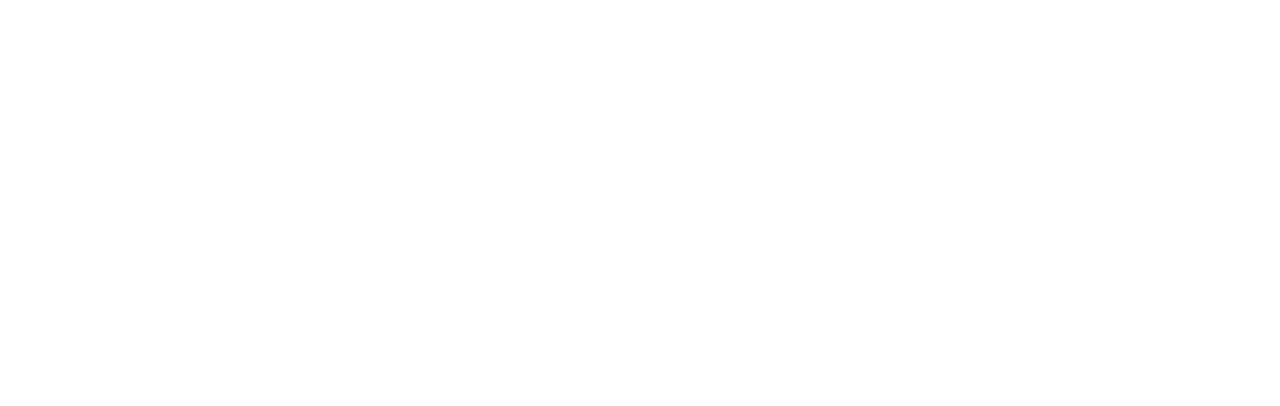
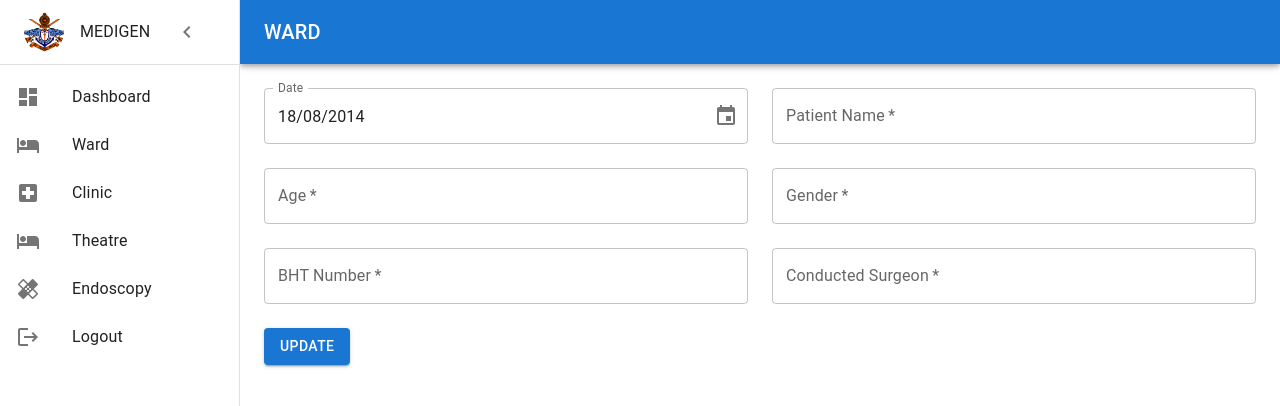
Before and after one commit to SandunMadush/MediGen, a React (Create React App) app: page /user/ward/edit/1 in a window 1280 px wide. Before the commit this address had no page. Shown: the top 406 px of the page. Built offline with nearby package versions, Linux system fonts and the light colour scheme; no server answers.

Commit message:
add delete dialog

```diff
--- a/src/pages/ward/CreateWard.js
+++ b/src/pages/ward/CreateWard.js
@@ -8,14 +8,14 @@
 import TextField from '@mui/material/TextField';
 import dayjs from 'dayjs';
 
-export default function CreateWardForm() {
+export default function CreateWardForm(props) {
 
   const [date, setDate] = React.useState(dayjs('2014-08-18T21:11:54'));
-  const [patientName, setPatientName] = React.useState('');
-  const [bhtNumber, setBhtNumber] = React.useState('');
-  const [age, setAge] = React.useState('');
-  const [gender, setGender] = React.useState('');
-  const [conSurgeon, setConSurgeon] = React.useState('');
+  const [patientName, setPatientName] = React.useState(props.patient_name);
+  const [bhtNumber, setBhtNumber] = React.useState(props.bht_no);
+  const [age, setAge] = React.useState(props.age);
+  const [gender, setGender] = React.useState(props.gender);
+  const [conSurgeon, setConSurgeon] = React.useState(props.con_surgeon);
 
 
   const handleChange = (id, value) => {
@@ -152,7 +152,7 @@
           </Grid>
 
           <Grid item xs={12} >
-            <Button variant="contained" onClick={(event) => handleSubmit(event)}>Submit</Button>
+            <Button variant="contained" onClick={(event) => handleSubmit(event)}>Create</Button>
           </Grid>
         </Grid>
       </LocalizationProvider>
--- /dev/null
+++ b/src/pages/ward/EditWard.js
@@ -0,0 +1,179 @@
+import * as React from 'react';
+
+import { AdapterDayjs } from '@mui/x-date-pickers/AdapterDayjs';
+import Button from '@mui/material/Button';
+import { DesktopDatePicker } from '@mui/x-date-pickers/DesktopDatePicker';
+import Grid from '@mui/material/Grid';
+import { LocalizationProvider } from '@mui/x-date-pickers/LocalizationProvider';
+import TextField from '@mui/material/TextField';
+import dayjs from 'dayjs';
+import { useEffect } from 'react';
+import { useParams } from 'react-router-dom';
+
+export default function EditWardForm(props) {
+
+    let { id } = useParams();
+
+    useEffect(() => {
+        setWard();
+    }, []);
+
+
+    const [date, setDate] = React.useState(dayjs('2014-08-18T21:11:54'));
+    const [patientName, setPatientName] = React.useState(props?.patient_name);
+    const [bhtNumber, setBhtNumber] = React.useState(props?.bht_no);
+    const [age, setAge] = React.useState(props?.age);
+    const [gender, setGender] = React.useState(props?.gender);
+    const [conSurgeon, setConSurgeon] = React.useState(props?.con_surgeon);
+
+
+    const handleChange = (id, value) => {
+        switch (id) {
+            case 'date':
+                setDate(value);
+                break;
+            case 'patient_name':
+                setPatientName(value.target.value);
+                break;
+            case 'bht_number':
+                setBhtNumber(value.target.value);
+                break;
+            case 'age':
+                setAge(value.target.value);
+                break;
+            case 'gender':
+                setGender(value.target.value);
+                break;
+            case 'con_surgeon':
+                setConSurgeon(value.target.value);
+                break;
+            default:
+                break;
+        }
+    };
+
+    const handleSubmit = async (e) => {
+        e.preventDefault();
+        editWard(e);
+    };
+
+    const setWard = async () => {
+        const res = await fetch(`http://localhost:5000/wards/${id}`);
+        const data = await res.json();
+        setBhtNumber(data[0].bht_no);
+        setPatientName(data[0].patient_name);
+        setAge(data[0].age);
+        setGender(data[0].gender);
+        setConSurgeon(data[0].con_surgeon);
+    };
+
+    const editWard = async (e) => {
+        e.preventDefault();
+        const ward = { date, patient_name: patientName, bht_no: bhtNumber, age, gender, con_surgeon: conSurgeon };
+        const res = await fetch(`http://localhost:5000/wards/${bhtNumber}`, {
+            method: 'PUT',
+            headers: {
+                'Content-type': 'application/json',
+            },
+            body: JSON.stringify(ward),
+        });
+        const data = await res.json();
+        if (data) {
+            alert('Ward updated successfully');
+        }
+    }
+
+    return (
+        <React.Fragment>
+            <LocalizationProvider dateAdapter={AdapterDayjs}>
+                <Grid container spacing={3}>
+                    <Grid item xs={12} sm={6}>
+                        <DesktopDatePicker
+                            required
+                            id="date"
+                            name="date"
+                            label="Date"
+                            autoComplete="given-name"
+                            variant="outlined"
+                            inputFormat="DD/MM/YYYY"
+                            value={date ? date : new Date()}
+                            onChange={(event) => handleChange('date', event)}
+                            renderInput={(params) => <TextField {...params} fullWidth />}
+                        />
+                    </Grid>
+                    <Grid item xs={12} sm={6}>
+                        <TextField
+                            required
+                            id="patient_name"
+                            name="patient_name"
+                            label="Patient Name"
+                            fullWidth
+                            value={patientName ? patientName : ''}
+                            onChange={(event) => handleChange('patient_name', event)}
+                            autoComplete="given-name"
+                            variant="outlined"
+                        />
+                    </Grid>
+                    <Grid item xs={12} sm={6}>
+                        <TextField
+                            required
+                            id="age"
+                            name="age"
+                            label="Age"
+                            type="number"
+                            fullWidth
+                            value={age ? age : ''}
+                            onChange={(event) => handleChange('age', event)}
+                            autoComplete="given-name"
+                            variant="outlined"
+                        />
+                    </Grid>
+                    <Grid item xs={12} sm={6}>
+                        <TextField
+                            required
+                            id="gender"
+                            name="gender"
+                            label="Gender"
+                            fullWidth
+                            value={gender ? gender : ''}
+                            onChange={(event) => handleChange('gender', event)}
+                            autoComplete="given-name"
+                            variant="outlined"
+                        />
+                    </Grid>
+                    <Grid item xs={12} sm={6}>
+                        <TextField
+                            required
+                            id="bht_number"
+                            name="bht_number"
+                            label="BHT Number"
+                            fullWidth
+                            value={bhtNumber ? bhtNumber : ''}
+                            onChange={(event) => handleChange('bht_number', event)}
+                            autoComplete="given-name"
+                            variant="outlined"
+                        />
+                    </Grid>
+
+                    <Grid item xs={12} sm={6}>
+                        <TextField
+                            required
+                            id="con_surgeon"
+                            name="con_surgeon"
+                            label="Conducted Surgeon"
+                            fullWidth
+                            value={conSurgeon ? conSurgeon : ''}
+                            onChange={(event) => handleChange('con_surgeon', event)}
+                            autoComplete="shipping address-level2"
+                            variant="outlined"
+                        />
+                    </Grid>
+
+                    <Grid item xs={12} >
+                        <Button variant="contained" onClick={(event) => handleSubmit(event)}>Update</Button>
+                    </Grid>
+                </Grid>
+            </LocalizationProvider>
+        </React.Fragment>
+    );
+}
--- a/src/pages/ward/Ward.js
+++ b/src/pages/ward/Ward.js
@@ -1,14 +1,18 @@
 import * as React from "react";
 
-import { Avatar, Card, CardContent, CardHeader, IconButton } from '@mui/material';
+import { Avatar, Button, Card, CardContent, CardHeader, Dialog, DialogActions, DialogContent, DialogContentText, DialogTitle, IconButton, Stack } from '@mui/material';
+import { Delete, Edit } from "@mui/icons-material";
 
 import CreateWardForm from "./CreateWard";
 import { DataTable } from "../../shared/Datatable";
 import MoreVertIcon from '@mui/icons-material/MoreVert';
 import { red } from "@mui/material/colors";
 import { useEffect } from "react";
+import { useNavigate } from "react-router-dom";
 
 export default function Ward() {
+
+  const navigate = useNavigate();
 
   const columns = [
     { field: "date", headerName: "Date", type: "string", flex: 1 },
@@ -27,15 +31,66 @@
     },
     { field: "gender", headerName: "Gender", type: "string", flex: 1 },
     { field: "con_surgeon", headerName: "Surgeon", type: "string", flex: 1 },
+    {
+      field: 'action',
+      headerName: 'Action',
+      flex: 1,
+      disableClickEventBubbling: true,
+
+      renderCell: (params) => {
+        const onClick = (e, id) => {
+          e.stopPropagation();
+          const currentRow = params.row;
+          if (id === 'edit') {
+            navigate(`/user/ward/edit/${currentRow.bht_no}`);
+          } else if (id === 'delete') {
+            setOpen(true);
+            setSelectedRow(currentRow);
+          }
+        };
+
+        return (
+          <Stack direction="row" spacing={2}>
+            <Button color="warning" size="small" onClick={(e) => onClick(e, 'edit')}>
+              <Edit />
+            </Button>
+            <Button color="error" size="small" onClick={(e) => onClick(e, 'delete')}>
+              <Delete />
+            </Button>
+          </Stack>
+        );
+      },
+    }
   ];
 
+  const [selectedRow, setSelectedRow] = React.useState(null);
   const [rows, setRows] = React.useState([]);
+  const [open, setOpen] = React.useState(false);
 
+  const handleClose = (action) => {
+    if (action === 'cancel') {
+      setOpen(false);
+    } else {
+      deleteWard(selectedRow.bht_no);
+      setOpen(false);
+    }
+  }
 
   const getWards = async () => {
     const response = await fetch("http://localhost:5000/wards");
     const data = await response.json();
     setRows(formatRows(data));
+  };
+
+
+  const deleteWard = async (id) => {
+    const response = await fetch(`http://localhost:5000/wards/${id}`, {
+      method: 'DELETE',
+    });
+    const data = await response.json();
+    console.log(data);
+    getWards();
+    handleClose();
   };
 
   const formatRows = (data) => {
@@ -82,6 +137,26 @@
       {rows.length > 0 && (
         <DataTable rows={rows} columns={columns} />
       )}
+
+      <Dialog
+        open={open}
+        onClose={handleClose}
+      >
+        <DialogTitle>
+          {"Are you sure you want to delete this ward?"}
+        </DialogTitle>
+        <DialogContent>
+          <DialogContentText>
+            Please confirm if you want to delete this ward.
+          </DialogContentText>
+        </DialogContent>
+        <DialogActions>
+          <Button onClick={() => handleClose('cancel')}>Cancel</Button>
+          <Button onClick={() => handleClose('ok')} autoFocus>
+            Delete
+          </Button>
+        </DialogActions>
+      </Dialog>
     </div>
   );
 }
--- a/src/routes/routes.js
+++ b/src/routes/routes.js
@@ -2,6 +2,7 @@
 
 import Clinic from "../pages/clinic/Clinic";
 import Dashboard from "../pages/dashboard/Dashboard";
+import EditWardForm from "../pages/ward/EditWard";
 import Endoscopy from "../pages/endoscopy/Endoscopy";
 import Layout from "../layout/Layout";
 import Login from "../pages/login/Login";
@@ -20,6 +21,7 @@
       <Route path="/user/clinic" element={<Clinic />} />
       <Route path="/user/theatre" element={<Theatre />} />
       <Route path="/user/ward" element={<Ward />} />
+      <Route path="/user/ward/edit/:id" element={<EditWardForm />} />
       <Route path="/user/endoscopy" element={<Endoscopy />} />
     </Route>
   </Routes>
```
